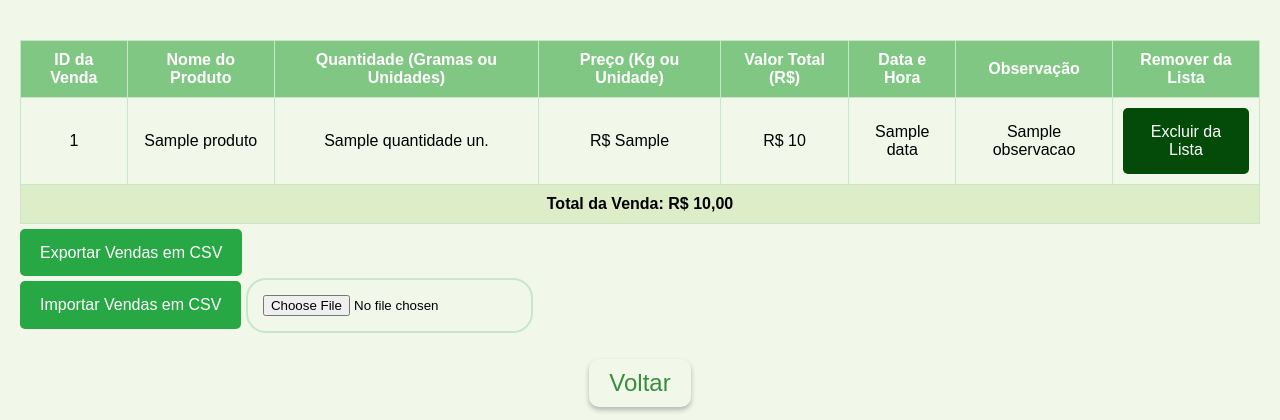
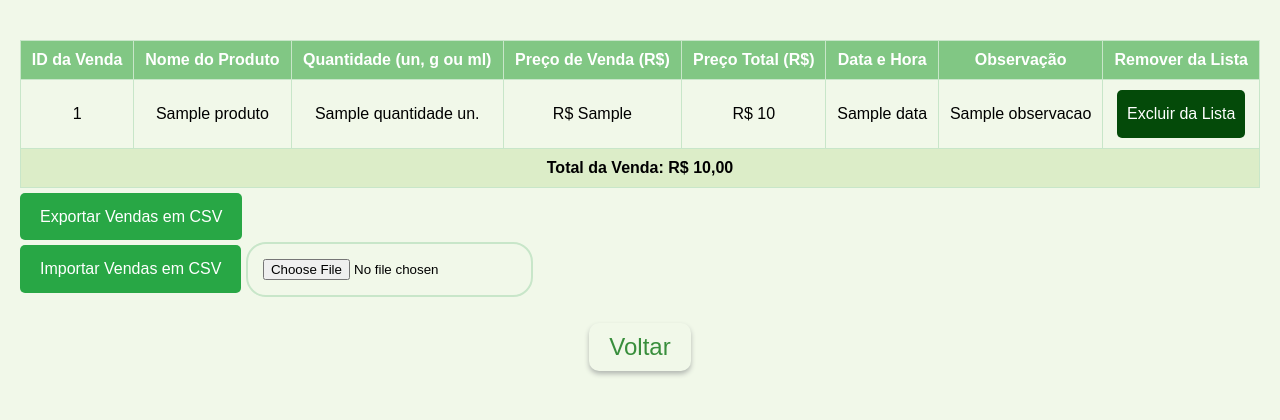
Before and after one commit to guivnh/gerenciamento_vce, a Flask app: template templates/listar_vendas.html in a window 1280 px wide. Shown: the part 82-502 px from the top of the page. Run offline with Flask 3, Linux system fonts and the light colour scheme; the template is opened without the code that fills it: most values are stand-ins (such as "Sample title", 1, 10 or a date in 2020).

Commit message:
troca de algumas tags e textos simples.

```diff
--- a/templates/listar_vendas.html
+++ b/templates/listar_vendas.html
@@ -16,9 +16,9 @@
                 <tr>
                     <th>ID da Venda</th>
                     <th>Nome do Produto</th>
-                    <th>Quantidade (Gramas ou Unidades)</th>
-                    <th>Preço (Kg ou Unidade)</th>
-                    <th>Valor Total (R$)</th>
+                    <th>Quantidade (un, g ou ml)</th>
+                    <th>Preço de Venda (R$)</th>
+                    <th>Preço Total (R$)</th>
                     <th>Data e Hora</th>
                     <th>Observação</th>
                     <th>Remover da Lista</th>
@@ -96,7 +96,7 @@
                         tr.className = 'linha-total';
                         tr.innerHTML = `
                             <td colspan="8" class="total-texto-valor">
-                                <strong>Total da Venda:</strong> R$ ${totalSum.toFixed(2).replace('.', ',')}
+                                <strong>Valor Total da Venda:</strong> R$ ${totalSum.toFixed(2).replace('.', ',')}
                             </td>
                         `;
                         lastRow.insertAdjacentElement('afterend', tr);
```
